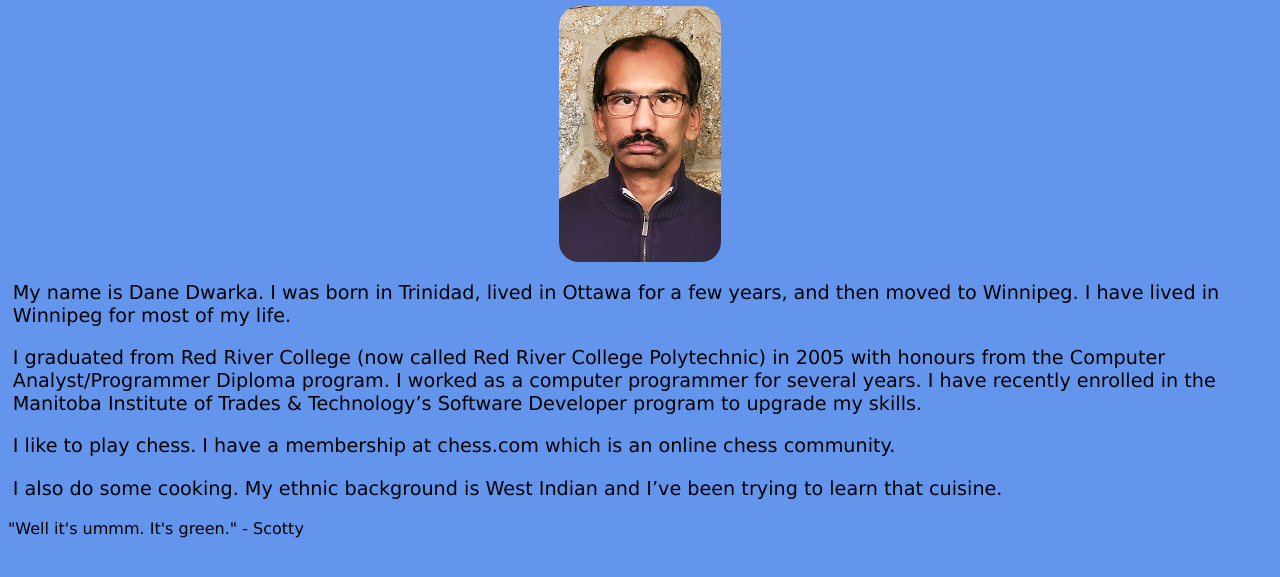
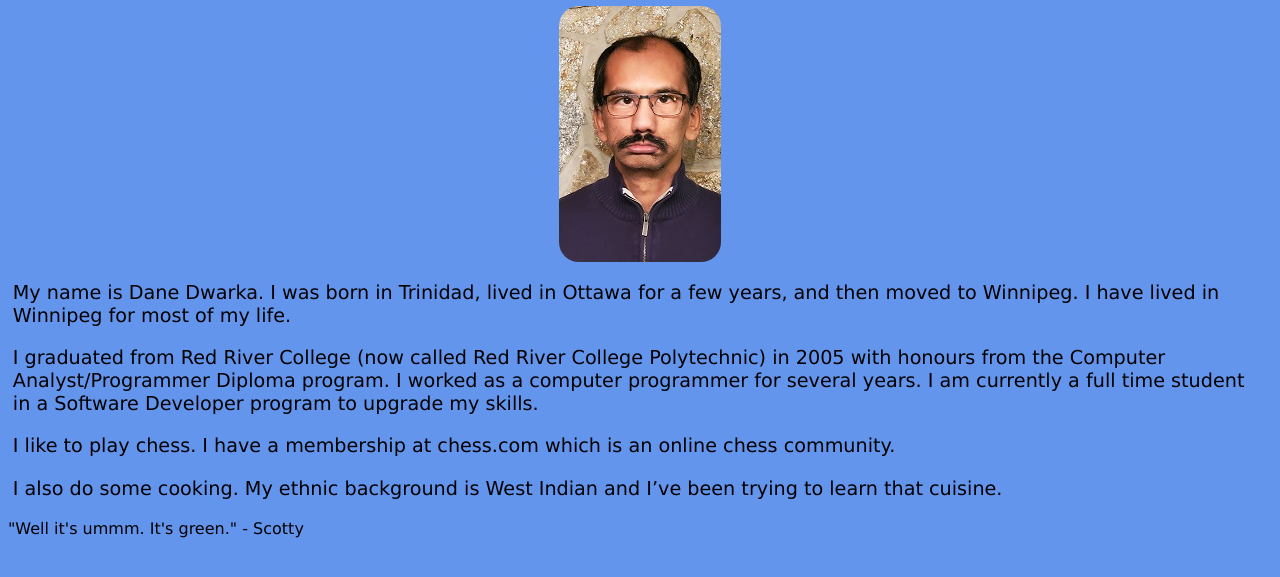
Before and after one commit to StellarSnow/Personal-Portfolio, a plain HTML site: page src/pages/about.html in a window 1280 px wide. Shown: the part 159-736 px from the top of the page. Drawn offline with Linux system fonts and the light colour scheme.

Commit message:
Remove reference to MITT in About Page

```diff
--- a/src/pages/about.html
+++ b/src/pages/about.html
@@ -23,7 +23,7 @@
   <main>
     <p>My name is Dane Dwarka.  I was born in Trinidad, lived in Ottawa for a few years, and then moved to Winnipeg.  I have lived in Winnipeg for most of my life.</p>
 
-    <p>I graduated from Red River College (now called Red River College Polytechnic) in 2005 with honours from the Computer Analyst/Programmer Diploma program.  I worked as a computer programmer for several years.  I have recently enrolled in the Manitoba Institute of Trades & Technology’s Software Developer program to upgrade my skills.</p>
+    <p>I graduated from Red River College (now called Red River College Polytechnic) in 2005 with honours from the Computer Analyst/Programmer Diploma program.  I worked as a computer programmer for several years.  I am currently a full time student in a Software Developer program to upgrade my skills.</p>
 
     <p>I like to play chess.  I have a membership at chess.com which is an online chess community.</p>
 
```
